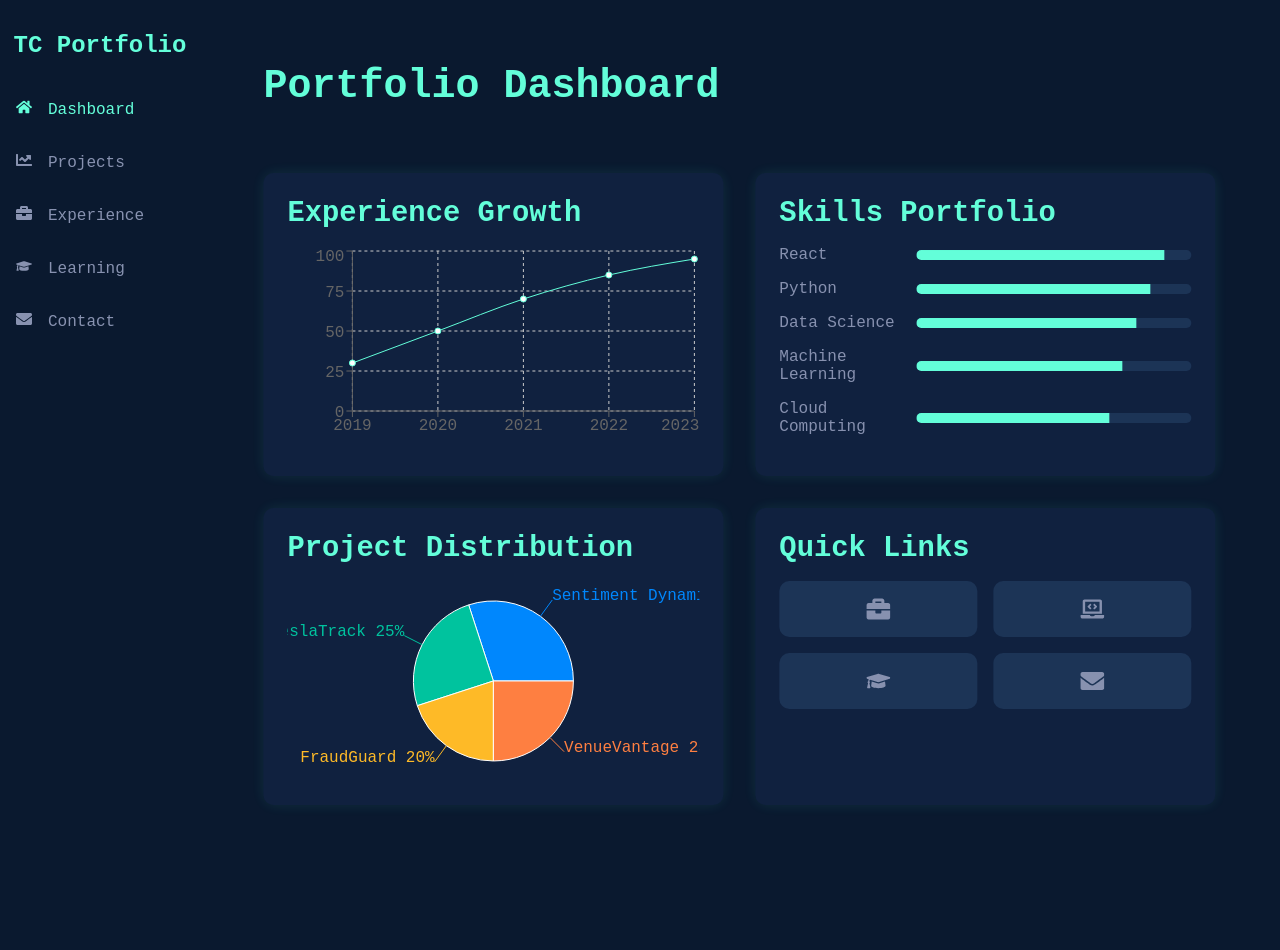
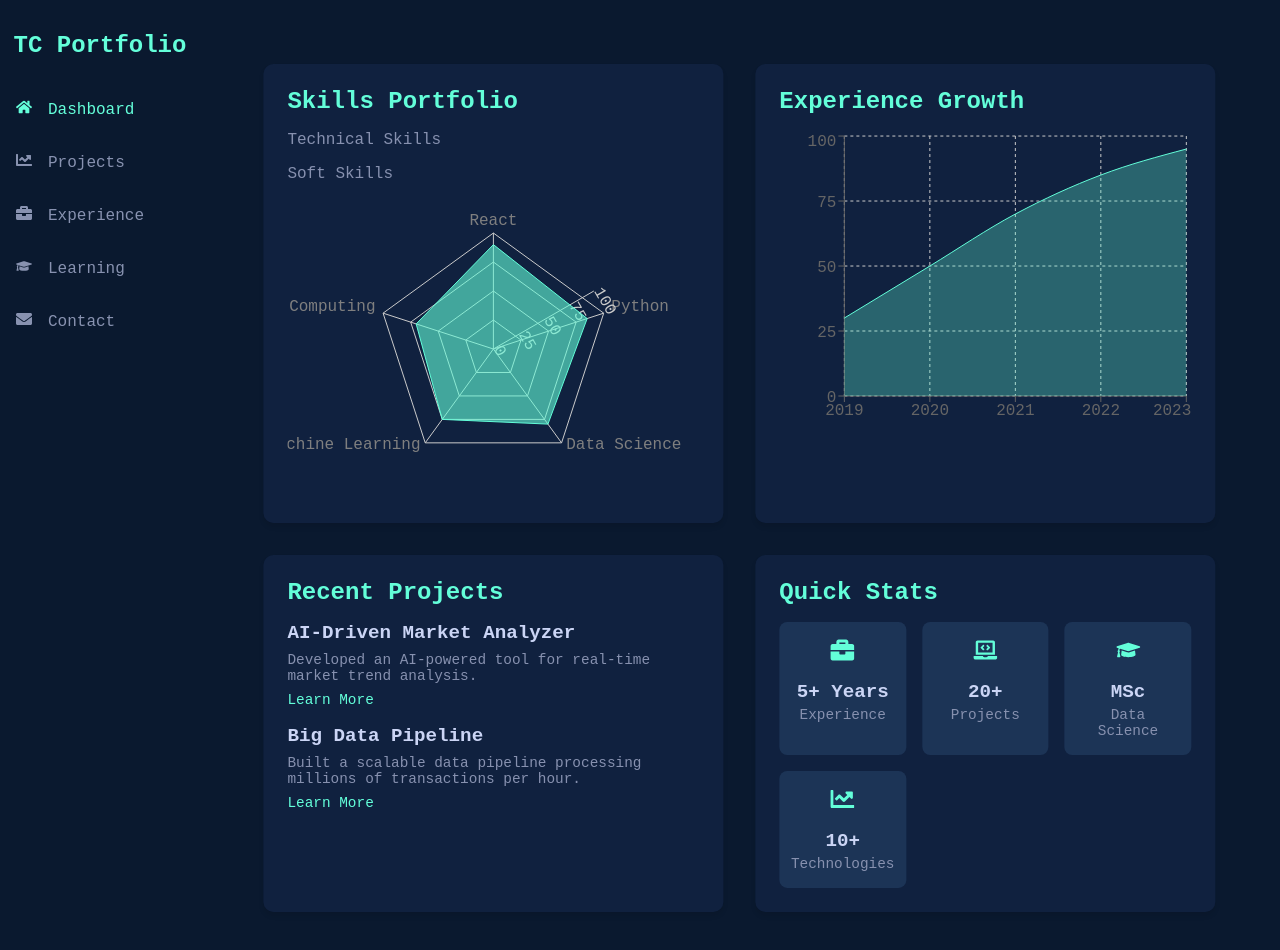
Before and after one commit to tyler-carty/tyler-carty.github.io, a React (Create React App) app: page /dashboard in a window 1280 px wide. Shown: the top 950 px of the page. Before the commit the page ends 869 px from the top, so only its background shows below. Built offline with nearby package versions, Linux system fonts and the light colour scheme.

Commit message:
improved quick links on Dashboard.js

```diff
--- a/src/components/Dashboard.js
+++ b/src/components/Dashboard.js
@@ -1,173 +1,240 @@
-import React from 'react';
+import React, { useState } from 'react';
 import styled from 'styled-components';
-import { motion } from 'framer-motion';
-import { LineChart, Line, BarChart, Bar, XAxis, YAxis, CartesianGrid, Tooltip, ResponsiveContainer, PieChart, Pie, Cell } from 'recharts';
-import { FaBriefcase, FaLaptopCode, FaGraduationCap, FaEnvelope } from 'react-icons/fa';
+import { motion, AnimatePresence } from 'framer-motion';
+import { ResponsiveContainer, RadarChart, PolarGrid, PolarAngleAxis, PolarRadiusAxis, Radar, Tooltip, AreaChart, Area, XAxis, YAxis, CartesianGrid } from 'recharts';
+import { FaBriefcase, FaLaptopCode, FaGraduationCap, FaChartLine } from 'react-icons/fa';
 
 const DashboardContainer = styled(motion.div)`
-    padding: 2rem;
     display: grid;
     grid-template-columns: repeat(auto-fit, minmax(300px, 1fr));
     gap: 2rem;
+    padding: 2rem;
 `;
 
-const DashboardHeader = styled.h1`
-    font-size: 2.5rem;
-    margin-bottom: 2rem;
-    grid-column: 1 / -1;
-    color: #64ffda;
-`;
-
-const SectionContainer = styled.div`
+const Card = styled(motion.div)`
     background-color: #112240;
     border-radius: 10px;
     padding: 1.5rem;
-    box-shadow: 0 0 15px rgba(100, 255, 218, 0.1);
+    box-shadow: 0 4px 6px rgba(0, 0, 0, 0.1);
 `;
 
-const SectionTitle = styled.h2`
-    font-size: 1.8rem;
+const CardTitle = styled.h2`
+    font-size: 1.5rem;
+    color: #64ffda;
     margin-bottom: 1rem;
-    color: #64ffda;
 `;
 
-const QuickLinkContainer = styled.div`
-    display: grid;
-    grid-template-columns: repeat(2, 1fr);
-    gap: 1rem;
+const CardContent = styled.div`
+    color: #8892b0;
 `;
 
-const QuickLink = styled(motion.div)`
+const SkillCategory = styled.div`
+    margin-bottom: 1rem;
+    cursor: pointer;
+`;
+
+const ProjectSummary = styled.div`
+    margin-bottom: 1rem;
+`;
+
+const ProjectTitle = styled.h3`
+    font-size: 1.2rem;
+    color: #ccd6f6;
+    margin-bottom: 0.5rem;
+`;
+
+const ProjectDescription = styled.p`
+    font-size: 0.9rem;
+    color: #8892b0;
+`;
+
+const QuickLink = styled(motion.a)`
+    display: inline-block;
+    margin-top: 0.5rem;
+    color: #64ffda;
+    text-decoration: none;
+    font-size: 0.9rem;
+
+    &:hover {
+        text-decoration: underline;
+    }
+`;
+
+const QuickStatsGrid = styled.div`
+  display: grid;
+  grid-template-columns: repeat(auto-fit, minmax(120px, 1fr));
+  gap: 1rem;
+  text-align: center;
+`;
+
+const StatItem = styled.div`
   display: flex;
+  flex-direction: column;
   align-items: center;
-    justify-content: center;
+  padding: 1rem;
   background-color: #1d3557;
-    border-radius: 10px;
-    padding: 1rem;
-    cursor: pointer;
+  border-radius: 8px;
   transition: all 0.3s ease;
 
   &:hover {
-        background-color: #64ffda;
-        color: #0a192f;
+    transform: translateY(-5px);
+    box-shadow: 0 5px 15px rgba(100, 255, 218, 0.1);
   }
 `;
 
-const SkillContainer = styled.div`
-    display: flex;
-    justify-content: space-between;
-    align-items: center;
-    margin-bottom: 1rem;
+const StatIcon = styled.div`
+  font-size: 24px;
+  color: #64ffda;
+  margin-bottom: 0.5rem;
 `;
 
-const SkillName = styled.span`
-    flex: 1;
+const StatValue = styled.p`
+  font-size: 1.2rem;
+  font-weight: bold;
+  color: #ccd6f6;
+  margin: 0.25rem 0;
 `;
 
-const SkillBar = styled.div`
-  flex: 2;
-  height: 10px;
-  background-color: #1d3557;
-  border-radius: 5px;
-  overflow: hidden;
+const StatLabel = styled.p`
+  font-size: 0.9rem;
+  color: #8892b0;
+  margin: 0;
 `;
 
-const SkillProgress = styled.div`
-  height: 100%;
-  background-color: #64ffda;
-  width: ${props => props.width}%;
-`;
+const skillsData = [
+    { subject: 'React', A: 90, fullMark: 100 },
+    { subject: 'Python', A: 85, fullMark: 100 },
+    { subject: 'Data Science', A: 80, fullMark: 100 },
+    { subject: 'Machine Learning', A: 75, fullMark: 100 },
+    { subject: 'Cloud Computing', A: 70, fullMark: 100 },
+];
 
 const experienceData = [
-    { year: 2019, value: 30 },
-    { year: 2020, value: 50 },
-    { year: 2021, value: 70 },
-    { year: 2022, value: 85 },
-    { year: 2023, value: 95 },
+    { year: '2019', value: 30 },
+    { year: '2020', value: 50 },
+    { year: '2021', value: 70 },
+    { year: '2022', value: 85 },
+    { year: '2023', value: 95 },
 ];
 
-const skillsData = [
-    { name: 'React', value: 90 },
-    { name: 'Python', value: 85 },
-    { name: 'Data Science', value: 80 },
-    { name: 'Machine Learning', value: 75 },
-    { name: 'Cloud Computing', value: 70 },
+const projectsData = [
+    {
+        title: 'AI-Driven Market Analyzer',
+        description: 'Developed an AI-powered tool for real-time market trend analysis.',
+        link: '/projects#market-analyzer'
+    },
+    {
+        title: 'Big Data Pipeline',
+        description: 'Built a scalable data pipeline processing millions of transactions per hour.',
+        link: '/projects#data-pipeline'
+    },
+    // Add more projects as needed
 ];
 
-const projectData = [
-    { name: 'Sentiment Dynamics', value: 30 },
-    { name: 'TeslaTrack', value: 25 },
-    { name: 'FraudGuard', value: 20 },
-    { name: 'VenueVantage', value: 25 },
+const Dashboard = () => {
+    const [activeSkillSet, setActiveSkillSet] = useState('technical');
+
+    const technicalSkills = skillsData;
+    const softSkills = [
+        { subject: 'Communication', A: 85, fullMark: 100 },
+        { subject: 'Teamwork', A: 90, fullMark: 100 },
+        { subject: 'Problem Solving', A: 88, fullMark: 100 },
+        { subject: 'Adaptability', A: 82, fullMark: 100 },
+        { subject: 'Leadership', A: 78, fullMark: 100 },
     ];
 
-const COLORS = ['#0088FE', '#00C49F', '#FFBB28', '#FF8042'];
+    const quickStats = [
+        { icon: <FaBriefcase />, value: '5+ Years', label: 'Experience' },
+        { icon: <FaLaptopCode />, value: '20+', label: 'Projects' },
+        { icon: <FaGraduationCap />, value: 'MSc', label: 'Data Science' },
+        { icon: <FaChartLine />, value: '10+', label: 'Technologies' },
+    ];
 
-const Dashboard = () => {
     return (
         <DashboardContainer
             initial={{ opacity: 0 }}
             animate={{ opacity: 1 }}
             exit={{ opacity: 0 }}
         >
-            <DashboardHeader>Portfolio Dashboard</DashboardHeader>
+            <Card>
+                <CardTitle>Skills Portfolio</CardTitle>
+                <CardContent>
+                    <SkillCategory onClick={() => setActiveSkillSet('technical')}>
+                        Technical Skills
+                    </SkillCategory>
+                    <SkillCategory onClick={() => setActiveSkillSet('soft')}>
+                        Soft Skills
+                    </SkillCategory>
+                    <AnimatePresence mode="wait">
+                        <motion.div
+                            key={activeSkillSet}
+                            initial={{ opacity: 0 }}
+                            animate={{ opacity: 1 }}
+                            exit={{ opacity: 0 }}
+                            transition={{ duration: 0.5 }}
+                        >
+                            <ResponsiveContainer width="100%" height={300}>
+                                <RadarChart data={activeSkillSet === 'technical' ? technicalSkills : softSkills}>
+                                    <PolarGrid />
+                                    <PolarAngleAxis dataKey="subject" />
+                                    <PolarRadiusAxis angle={30} domain={[0, 100]} />
+                                    <Radar name="Skills" dataKey="A" stroke="#64ffda" fill="#64ffda" fillOpacity={0.6} />
+                                    <Tooltip />
+                                </RadarChart>
+                            </ResponsiveContainer>
+                        </motion.div>
+                    </AnimatePresence>
+                </CardContent>
+            </Card>
 
-            <SectionContainer>
-                <SectionTitle>Experience Growth</SectionTitle>
-                <ResponsiveContainer width="100%" height={200}>
-                    <LineChart data={experienceData}>
+            <Card>
+                <CardTitle>Experience Growth</CardTitle>
+                <CardContent>
+                    <ResponsiveContainer width="100%" height={300}>
+                        <AreaChart data={experienceData}>
                             <CartesianGrid strokeDasharray="3 3" />
                             <XAxis dataKey="year" />
                             <YAxis />
                             <Tooltip />
-                        <Line type="monotone" dataKey="value" stroke="#64ffda" />
-                    </LineChart>
+                            <Area type="monotone" dataKey="value" stroke="#64ffda" fill="#64ffda" fillOpacity={0.3} />
+                        </AreaChart>
                     </ResponsiveContainer>
-            </SectionContainer>
+                </CardContent>
+            </Card>
 
-            <SectionContainer>
-                <SectionTitle>Skills Portfolio</SectionTitle>
-                {skillsData.map((skill, index) => (
-                    <SkillContainer key={index}>
-                        <SkillName>{skill.name}</SkillName>
-                        <SkillBar>
-                            <SkillProgress width={skill.value} />
-                        </SkillBar>
-                    </SkillContainer>
+            <Card>
+                <CardTitle>Recent Projects</CardTitle>
+                <CardContent>
+                    {projectsData.map((project, index) => (
+                        <ProjectSummary key={index}>
+                            <ProjectTitle>{project.title}</ProjectTitle>
+                            <ProjectDescription>{project.description}</ProjectDescription>
+                            <QuickLink
+                                href={project.link}
+                                whileHover={{ scale: 1.05 }}
+                                whileTap={{ scale: 0.95 }}
+                            >
+                                Learn More
+                            </QuickLink>
+                        </ProjectSummary>
                     ))}
-            </SectionContainer>
+                </CardContent>
+            </Card>
 
-            <SectionContainer>
-                <SectionTitle>Project Distribution</SectionTitle>
-                <ResponsiveContainer width="100%" height={200}>
-                    <PieChart>
-                        <Pie
-                            data={projectData}
-                            cx="50%"
-                            cy="50%"
-                            outerRadius={80}
-                            fill="#8884d8"
-                            dataKey="value"
-                            label={({ name, percent }) => `${name} ${(percent * 100).toFixed(0)}%`}
-                        >
-                            {projectData.map((entry, index) => (
-                                <Cell key={`cell-${index}`} fill={COLORS[index % COLORS.length]} />
+            <Card>
+                <CardTitle>Quick Stats</CardTitle>
+                <CardContent>
+                    <QuickStatsGrid>
+                        {quickStats.map((stat, index) => (
+                            <StatItem key={index}>
+                                <StatIcon>{stat.icon}</StatIcon>
+                                <StatValue>{stat.value}</StatValue>
+                                <StatLabel>{stat.label}</StatLabel>
+                            </StatItem>
                         ))}
-                        </Pie>
-                        <Tooltip />
-                    </PieChart>
-                </ResponsiveContainer>
-            </SectionContainer>
-
-            <SectionContainer>
-                <SectionTitle>Quick Links</SectionTitle>
-                <QuickLinkContainer>
-                    <QuickLink whileHover={{ scale: 1.05 }}><FaBriefcase size={24} /></QuickLink>
-                    <QuickLink whileHover={{ scale: 1.05 }}><FaLaptopCode size={24} /></QuickLink>
-                    <QuickLink whileHover={{ scale: 1.05 }}><FaGraduationCap size={24} /></QuickLink>
-                    <QuickLink whileHover={{ scale: 1.05 }}><FaEnvelope size={24} /></QuickLink>
-                </QuickLinkContainer>
-            </SectionContainer>
+                    </QuickStatsGrid>
+                </CardContent>
+            </Card>
         </DashboardContainer>
     );
 };
```
Lines whose indentation alone changed are shown as unchanged.
